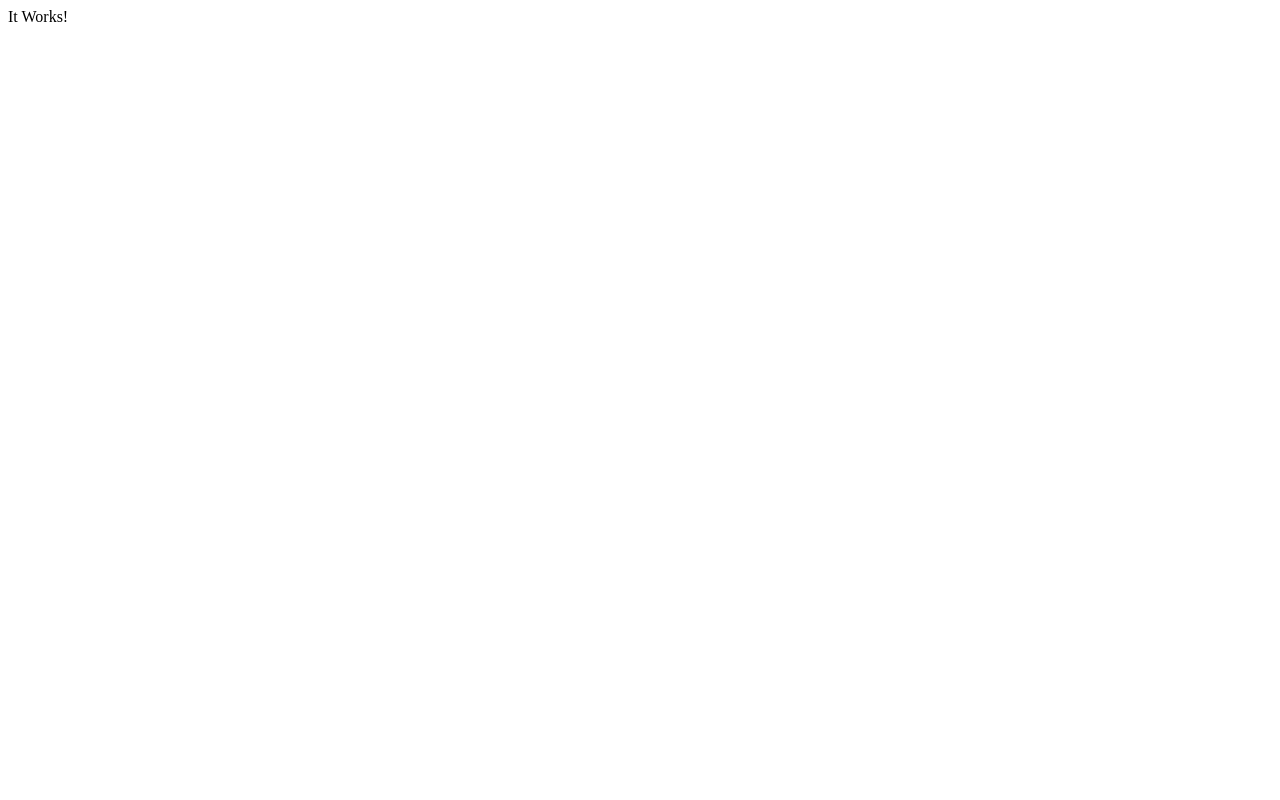
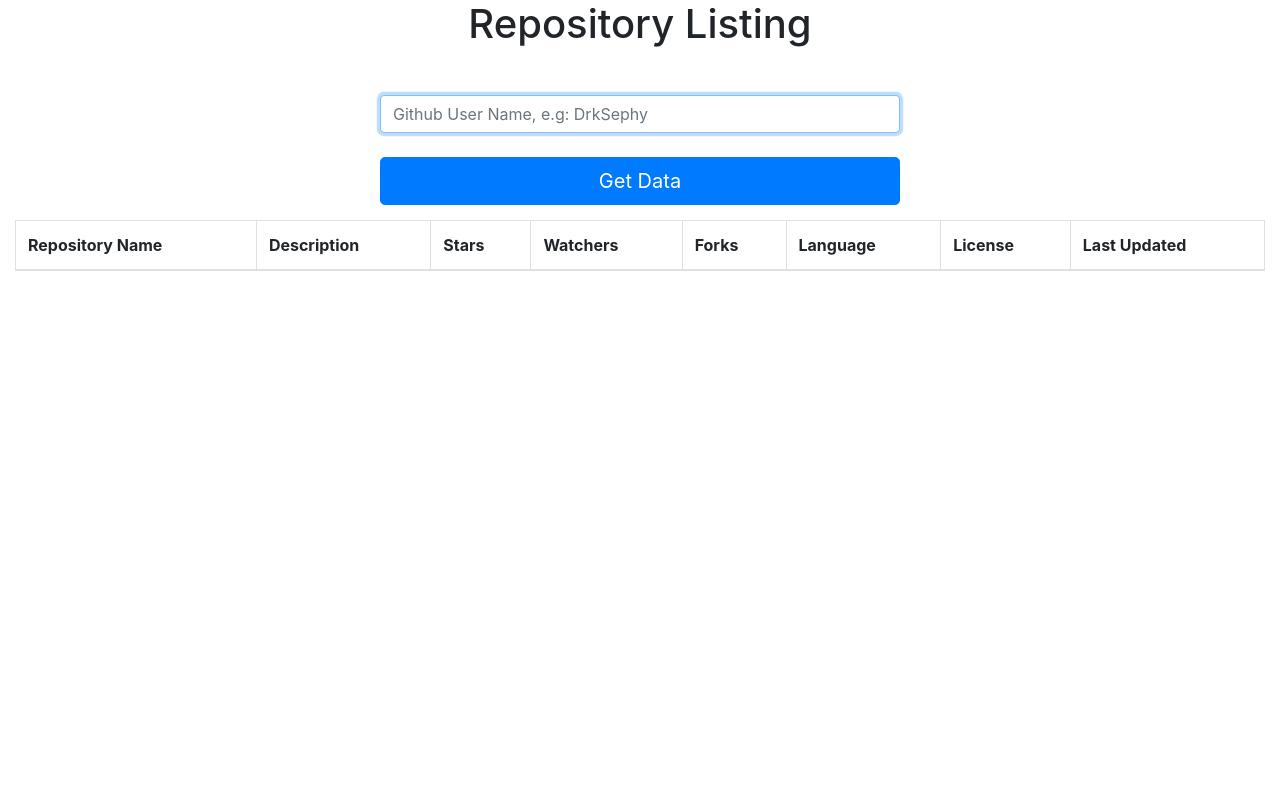
Before and after one commit to backtrackbaba/github-django, a Django app: page /app/listing/ in a window 1280 px wide. Before the commit the page is almost empty. Run offline with Django 3.2, Linux system fonts and the light colour scheme; lists and menus that the app fills with data are empty; some libraries are stand-ins or nearby versions.

Commit message:
Modified for view

```diff
--- a/project/app/templates/app/listing.html
+++ b/project/app/templates/app/listing.html
@@ -1 +1,70 @@
-It Works!
+<!DOCTYPE html>
+<html>
+<head>
+    <script src="/static/jquery/dist/jquery.js"></script>
+    <script type="text/javascript" src="/static/bootstrap/dist/js/bootstrap.min.js"></script>
+    <link rel="stylesheet" href="/static/bootstrap/dist/css/bootstrap.min.css">
+    <link rel="stylesheet" href="/static/bootstrap/dist/css/bootstrap-theme.min.css">
+</head>
+<body>
+<h1 class="text-center"> Repository Listing </h1>
+  <div class="col-lg-12">
+      <style>
+        .button-custom {
+          max-width: 550px;
+          padding: 15px;
+          margin: 0 auto;
+        }
+      </style>
+
+
+    <div class="container text-center">
+            <form class="button-custom" id="login_form" method="post" action="/app/listing/">
+
+            {% csrf_token %}
+
+
+            <br>
+            <input type="text" name="user" class="form-control" placeholder="Github User Name, e.g: DrkSephy" value="" required autofocus>
+            <br>
+            <button class="btn btn-lg btn-primary btn-block" type="submit">Get Data</button>
+            </form>
+        </div>
+
+
+      <div class="table-responsive">
+          <table class="table table-bordered table-hover table-striped tablesorter">
+              <thead>
+              <tr>
+                <th class="header"> Repository Name <i class="icon-sort"></i></th>
+                <th class="header"> Description <i class="icon-sort"></i></th>
+                <th class="header"> Stars <i class="icon-sort"></i></th>
+                <th class="header"> Watchers <i class="icon-sort"></i></th>
+                <th class="header"> Forks <i class="icon-sort"></i></th>
+                <th class="header"> Language <i class="icon-sort"></i></th>
+                <th class="header"> License <i class="icon-sort"></i></th>
+                <th class="header"> Last Updated <i class="icon-sort"></i></th>
+              </tr>
+          </thead>
+          <tbody>
+
+          {% for key in data %}
+              <tr>
+                  <td>{{ key.repo_name }}</td>
+                  <td>{{ key.repo_description }}</td>
+                  <td>{{ key.repo_stars }}</td>
+                  <td>{{ key.repo_watchers }}</td>
+                  <td>{{ key.repo_forks }}</td>
+                  <td>{{ key.repo_main_language }}</td>
+                  <td>{{ key.repo_license }}</td>
+                  <td>{{ key.repo_updated_at }}</td>
+              </tr>
+          {% endfor %}
+
+
+          </tbody>
+          </table>
+      </div>
+    </div>
+</body>
+</html>
--- a/project/app/views.py
+++ b/project/app/views.py
@@ -18,6 +18,9 @@ def test(request):
 def profile(request):
     parsedData = []
     if request.method == 'POST':
+        print("========================================================")
+        print(request)
+        print("========================================================")
         username = request.POST.get('user')
         req = requests.get('https://api.github.com/users/' + username)
         jsonList = []
@@ -41,17 +44,22 @@ def repos_list(request):
     if request.method == 'POST':
         username = request.POST.get('user')
         req = requests.get('https://api.github.com/users/' + username + '/repos')
-        jsonList = []
-        jsonList.append(json.loads(req.content))
+        # jsonList = []
+        req_data = (json.loads(req.content))
         userData = {}
-        for data in jsonList:
-            userData['repository_name'] = data['name']
-            userData['repository_description'] = data['description']
-            userData['repo_stars'] = data['emastargazers_countil']
+        for data in req_data:
+            print(data)
+            userData['repo_name'] = data['name']
+            userData['repo_description'] = data['description']
+            userData['repo_stars'] = data['stargazers_count']
             userData['repo_watchers'] = data['watchers_count']
             userData['repo_forks'] = data['forks_count']
             userData['repo_main_language'] = data['language']
-            userData['repo_license'] = data['license']['name']
-            userData['repo_license'] = data['updated_at']
+            if data['license']:
+                userData['repo_license'] = data['license']['name']
+            else:
+                userData['repo_license'] = "NO LICENSE"
+
+            userData['repo_updated_at'] = data['updated_at']
         parsedData.append(userData)
     return render(request, 'app/listing.html', {'data': parsedData})
```
Also changed, not shown: project/app/templates/app/profile.html (+9 -2 lines).
